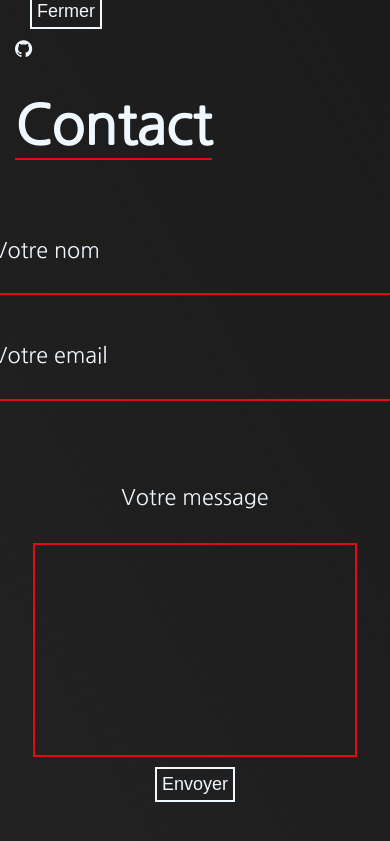
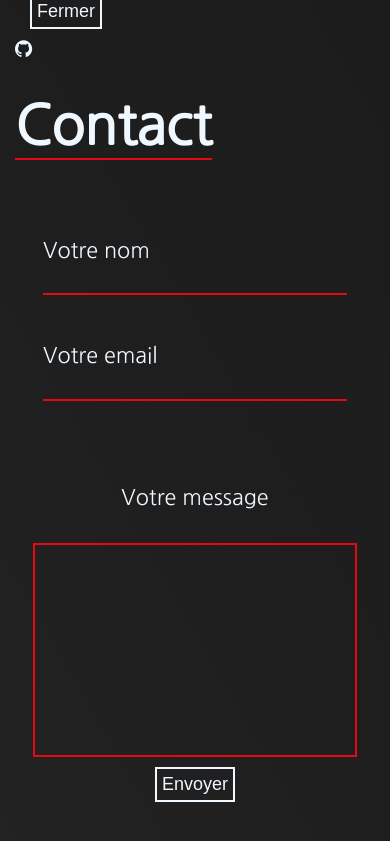
Before and after one commit to yohannmarchand/portfolio, a PHP site: page / in a window 390 px wide. Shown: the part 1796-2637 px from the top of the page. Run offline with PHP 8.4, Linux system fonts and the light colour scheme; style sheets or scripts are compiled from the project's sources; some libraries are stand-ins or nearby versions; some web fonts are replaced.

Commit message:
corect responsive bug [contact]

```diff
--- a/src/assets/scss/style/contact.scss
+++ b/src/assets/scss/style/contact.scss
@@ -45,15 +45,13 @@
         width: 500px;
       }
 
-      @include screen_small{
-        width: 300px;
-    }
-
     @include screen_Xsmall{
         width: 400px;
       }
 
-
+      @include screen_small{
+        width: 300px;
+    }
 
 
   }
```
Also changed, not shown: src/assets/scss/mixin.scss (line endings or trailing spaces).
